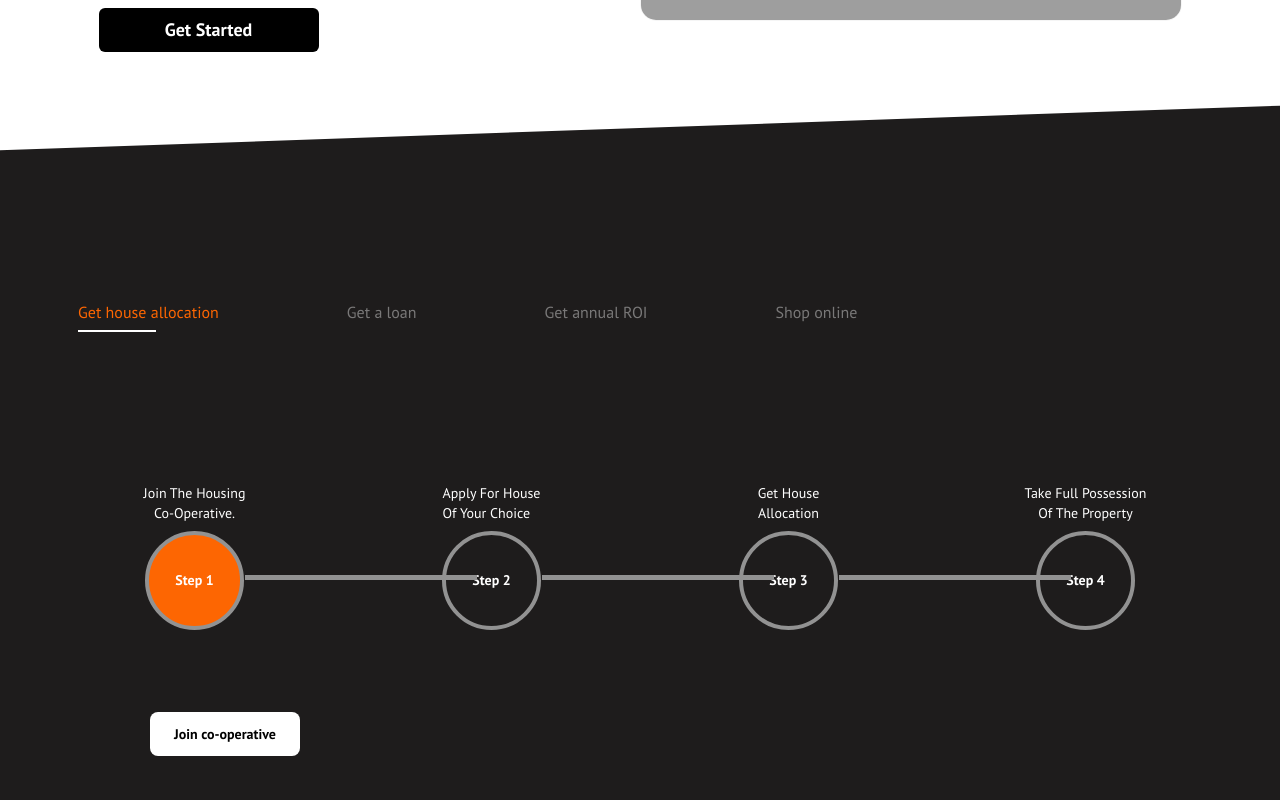
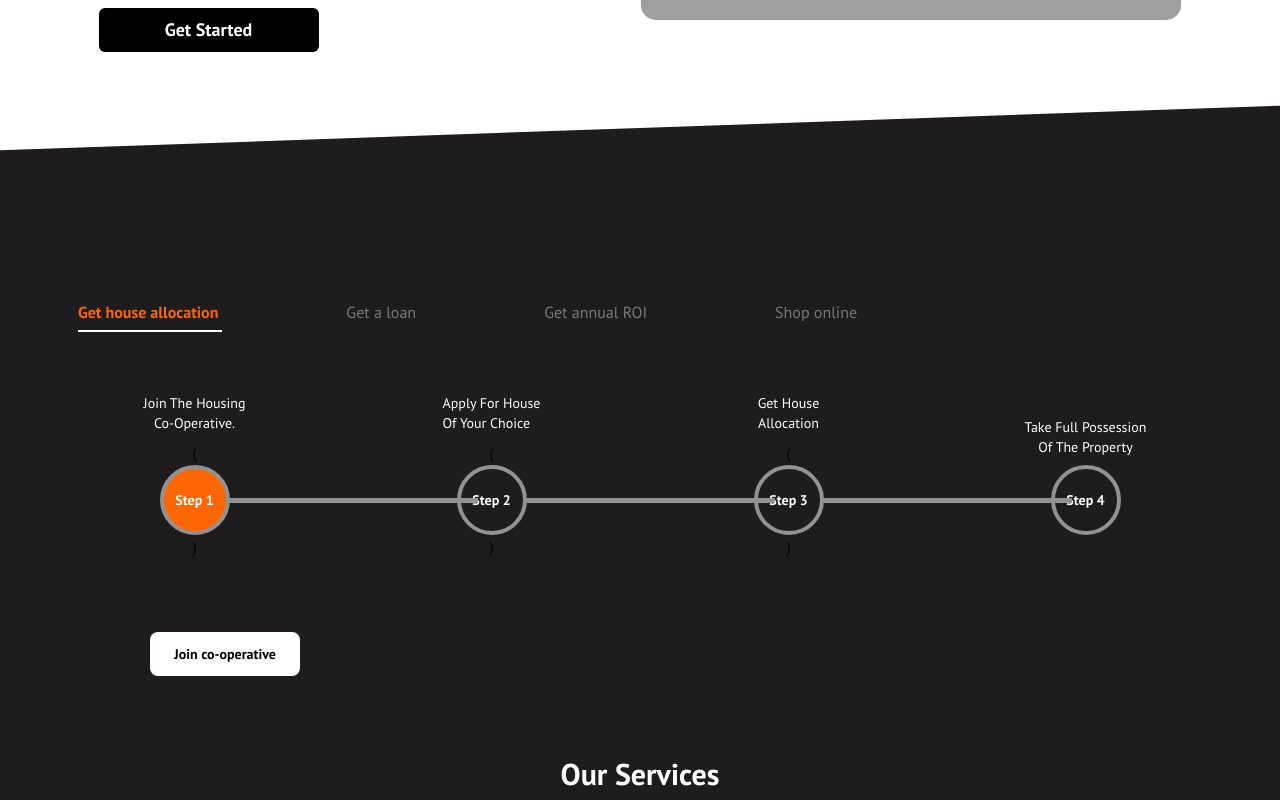
Before and after one commit to Charis0Github/charis, a React (Vite) app: page / in a window 1280 px wide. Shown: the part 480-1280 px from the top of the page. Built offline with nearby package versions, Linux system fonts and the light colour scheme; grey boxes are pictures that could not be loaded.

Commit message:
fixed issue on the service part of the home page

```diff
--- a/src/components/Navbar.jsx
+++ b/src/components/Navbar.jsx
@@ -211,9 +211,9 @@ const Navbar = () => {
       </div>
 
       <ul
-        onTouchMove={() => {
-          setNav(false);
-        }}
+        // onTouchMove={() => {
+        //   setNav(false);
+        // }}
         className={
           !nav
             ? "red absolute left-0 top-16  opacity-0 flex-col justify-center items-center w-full overflow-hidden h-0"
--- a/src/index.css
+++ b/src/index.css
@@ -136,10 +136,10 @@ input::-webkit-inner-spin-button {
   content: "";
   background: #929292;
   position: absolute;
-  top: 2.5rem;
-  left: 6rem;
+  /* top: 2.5rem; */
+  left: 4rem;
   z-index: 1;
-  width: 232px;
+  width: 250px;
   height: 5px;
 }
 
@@ -226,8 +226,8 @@ input::-webkit-inner-spin-button {
 
 @media (max-width: 768px) {
   .circle::after {
-    top: 12rem;
-    left: -3.3rem;
+    top: 10rem;
+    left: -4rem;
     width: 190px;
     transform: rotate(90deg);
   }
@@ -242,8 +242,8 @@ input::-webkit-inner-spin-button {
 }
 @media (max-width: 912px) {
   .circle::after {
-    top: 12rem;
-    left: -3.3rem;
+    top: 10rem;
+    left: -4rem;
     width: 190px;
     transform: rotate(90deg);
   }
@@ -258,3 +258,18 @@ input::-webkit-inner-spin-button {
     overflow-x: scroll;
   }
 }
+
+.animate-journey {
+  animation: aj 450ms ease-out;
+}
+
+@keyframes aj {
+  from {
+    filter: blur(10);
+    transform: translateX(20px);
+  }
+  to {
+    filter: blur(0);
+    transform: translateX(0px);
+  }
+}
--- a/src/pages/Home.jsx
+++ b/src/pages/Home.jsx
@@ -300,7 +300,7 @@ const Home = () => {
   //     dispatch(resetPayment());
   //   };
   // }, []);
-
+  console.log({ active });
   return (
     <>
       {/* HERO SECTION STARTS */}
@@ -443,7 +443,7 @@ const Home = () => {
               <p
                 className={
                   active === index
-                    ? "text-[#FD6602] p-2 relative inline-block"
+                    ? "text-[#FD6602] p-2 relative inline-block font-extrabold"
                     : "p-2 relative inline-block"
                 }
                 onClick={() => handleClick(tab.id, index)}
@@ -453,7 +453,7 @@ const Home = () => {
                 <span
                   className={
                     active === index
-                      ? "absolute block bottom-0 w-[50%] h-[2px] bg-white"
+                      ? "absolute block bottom-0 w-[92%] h-[2px] bg-white"
                       : "hidden"
                   }
                 ></span>
@@ -461,103 +461,133 @@ const Home = () => {
             ))}
           </div>
 
-          <div className="lg:flex items-center w-full lg:gap-12 space-y-[2rem] lg:space-y-0  mt-20">
+          {active === 3 && (
+            <div className="lg:flex items-center w-full lg:gap-12 space-y-[2rem] lg:space-y-0">
+              <div className="lg:flex flex-col w-full items-center justify-center mt-16">
+                <img src="./calgint.webp" alt="" className="w-80" />
+                <h1 className="text-lime-50 text-2xl font-extrabold leading-[4rem] text-center">
+                  Calgint
+                </h1>
+                <h1 className="text-lime-50  font-semibold leading-[2rem] text-center">
+                  Shop products for best prices at your convenience.
+                </h1>
+              </div>
+            </div>
+          )}
+          {active !== 3 && (
+            <div className="lg:flex items-center w-full lg:gap-12 space-y-[2rem] lg:space-y-0">
               <div className="lg:h-[18rem] h-auto p-3 lg:w-full w-full py-[5rem] lg:py-0 flex flex-col items-center justify-center text-center">
                 {active === 0 && (
-                <p className="mb-2 text-white text-sm">
+                  <p className="mb-2 text-white text-sm animate-journey">
                     Join The Housing <br /> Co-Operative.
                   </p>
                 )}
                 {active === 1 && (
-                <p className="mb-2 text-white text-sm">
+                  <p className="mb-2 text-white text-sm animate-journey">
                     Join The Housing <br /> Co-Operative.
                   </p>
                 )}
                 {active === 2 && (
-                <p className="mb-2 text-white text-sm">
+                  <p className="mb-2 text-white text-sm animate-journey">
                     Join The Housing <br /> Co-Operative.
                   </p>
                 )}
-
-              <div className="circle w-[99px] h-[99px] rounded-full border-4 border-[#929292] bg-[#FD6602] flex items-center justify-center">
+                (
+                <div
+                  className={
+                    "circle w-[70px] h-[70px] rounded-full border-4 border-[#929292] flex items-center justify-center" +
+                    (user ? " bg-[#FD6602]" : "")
+                  }
+                >
                   <p className="text-white text-sm font-semibold text-center">
                     Step 1
                   </p>
                 </div>
+                )
               </div>
 
               <div className="lg:h-[18rem] h-auto p-3 lg:w-full w-full py-[5rem] lg:py-0 flex flex-col items-center justify-center">
                 {active === 0 && (
-                <p className="mb-2 text-white text-sm">
+                  <p className="mb-2 text-white text-sm animate-journey">
                     Apply For House <br /> Of Your Choice
                   </p>
                 )}
                 {active === 1 && (
-                <p className="mb-2 text-white text-sm lg:h-10">
+                  <p className="mb-2 text-white text-sm animate-journey lg:h-10">
                     Apply For Loan.
                   </p>
                 )}
                 {active === 2 && (
-                <p className="mb-2 text-white text-sm lg:h-10">
+                  <p className="mb-2 text-white text-sm animate-journey lg:h-10">
                     Buy Share Capital.
                   </p>
                 )}
-
-              <div className="circle w-[99px] h-[99px] rounded-full border-4 border-[#929292] bg-transparent flex items-center justify-center">
+                (
+                <div className="circle w-[70px] h-[70px] rounded-full border-4 border-[#929292] bg-transparent flex items-center justify-center">
                   <p className="text-white text-sm font-semibold text-center">
                     Step 2
                   </p>
                 </div>
+                )
               </div>
 
               <div className="lg:h-[18rem] h-auto p-3 lg:w-full w-full py-[5rem] lg:py-0 flex flex-col items-center justify-center text-center">
                 {active === 0 && (
-                <p className="mb-2 text-white text-sm">
+                  <p className="mb-2 text-white text-sm animate-journey">
                     Get House <br /> Allocation
                   </p>
                 )}
                 {active === 1 && (
-                <p className="mb-2 text-white text-sm">
+                  <p className="mb-2 text-white text-sm animate-journey">
                     Get
                     <br /> Approval.
                   </p>
                 )}
                 {active === 2 && (
-                <p className="mb-2 text-white text-sm lg:h-10">
+                  <p className="mb-2 text-white text-sm animate-journey lg:h-10">
                     Review Status.
                   </p>
                 )}
-
-              <div className="circle w-[99px] h-[99px] rounded-full border-4 border-[#929292] flex items-center justify-center">
+                (
+                <div className="circle w-[70px] h-[70px] rounded-full border-4 border-[#929292] flex items-center justify-center">
                   <p className="text-white text-sm font-semibold text-center">
                     Step 3
                   </p>
                 </div>
+                )
               </div>
 
               <div className="lg:h-[18rem] h-auto p-3 lg:w-full w-full py-[5rem] lg:py-0 flex flex-col items-center justify-center text-center">
                 {active === 0 && (
-                <p className="mb-2 text-white text-sm">
+                  <p className="mb-2 text-white text-sm animate-journey">
                     Take Full Possession
                     <br />
                     Of The Property
                   </p>
                 )}
                 {active === 1 && (
-                <p className="mb-2 text-white text-sm lg:h-10">Access Loan.</p>
+                  <p className="mb-2 text-white text-sm animate-journey lg:h-10">
+                    Access Loan.
+                  </p>
                 )}
                 {active === 2 && (
-                <p className="mb-2 text-white text-sm lg:h-10">Get Earnings.</p>
+                  <p className="mb-2 text-white text-sm animate-journey lg:h-10">
+                    Get Earnings.
+                  </p>
                 )}
 
-              <div className="w-[99px] h-[99px] rounded-full border-4 border-[#929292] flex items-center justify-center">
+                {active !== 3 && (
+                  <div className="w-[70px] h-[70px] rounded-full border-4 border-[#929292] flex items-center justify-center">
                     <p className="text-white text-sm font-semibold text-center">
                       Step 4
                     </p>
                   </div>
+                )}
               </div>
             </div>
+          )}
 
+          {active !== 3 && (
             <div
               onClick={handleForm}
               className="flex items-center lg:justify-start justify-center w-full mt-3 lg:pl-20 "
@@ -566,7 +596,19 @@ const Home = () => {
                 Join co-operative
               </h1>
             </div>
-
+          )}
+          {active === 3 && (
+            <div
+              onClick={() => {
+                window.location.href = "https://www.calgint.com";
+              }}
+              className="flex items-center lg:justify-start justify-center w-full mt-3 lg:pl-20 "
+            >
+              <h1 className="text-black bg-white join p-2 rounded-lg text-sm px-6 py-3 font-bold cursor-pointer">
+                Start Shopping Now!
+              </h1>
+            </div>
+          )}
           <h1 className="text-3xl font-extrabold text-white text-center mt-[5rem]">
             Our Services
           </h1>
```
Also changed, not shown: public/calgint.webp (added). Lines whose indentation alone changed are shown as unchanged.
